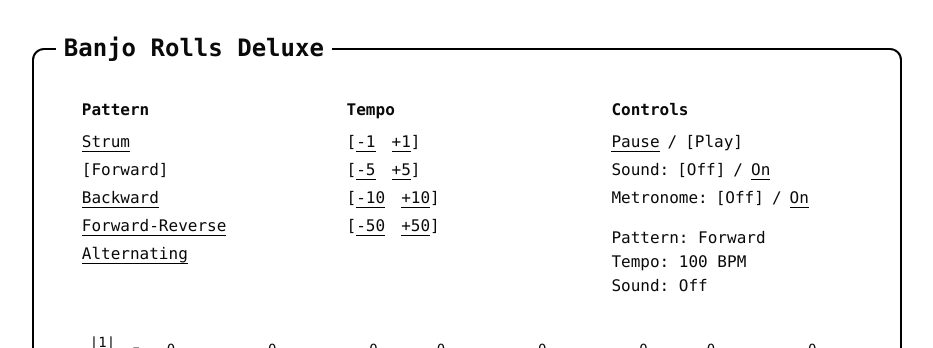
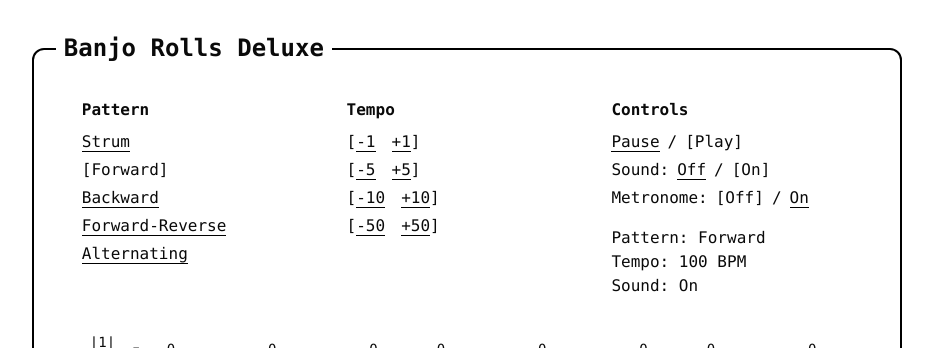
Before and after one commit to WillTwait/banjo-rolls-deluxe, a Next.js app: page / in a window 1280 px wide. Shown: the top 348 px of the page, without its empty margins (173-1106 px from the left). Built offline with nearby package versions, Linux system fonts and the light colour scheme.

Commit message:
fix defaults

```diff
--- a/app/page.tsx
+++ b/app/page.tsx
@@ -12,7 +12,7 @@ export default function Home() {
   const [currentRoll, setCurrentRoll] = useState<string>("Forward");
   const [bpm, setBpm] = useState<number>(100);
   const [isPlaying, setIsPlaying] = useState<boolean>(true);
-  const [isMuted, setIsMuted] = useState<boolean>(true);
+  const [isMuted, setIsMuted] = useState<boolean>(false);
   const [metronomeOn, setMetronomeOn] = useState<boolean>(false);
   const [audioInitialized, setAudioInitialized] = useState<boolean>(false);
   const [activeNote, setActiveNote] = useState<number | null>(null);
--- a/components/ascii-metronome.tsx
+++ b/components/ascii-metronome.tsx
@@ -40,13 +40,6 @@ export default function ASCIIMetronome({
   const leftPosition = leftPositionLines.join("\n");
   const rightPosition = rightPositionLines.join("\n");
 
-  // Reset the metronome when play state changes
-  useEffect(() => {
-    if (!isPlaying) {
-      setPosition("left");
-    }
-  }, [isPlaying]);
-
   // Change position when activeNote changes
   useEffect(() => {
     if (isPlaying && activeNote !== undefined && activeNote !== null) {
```
